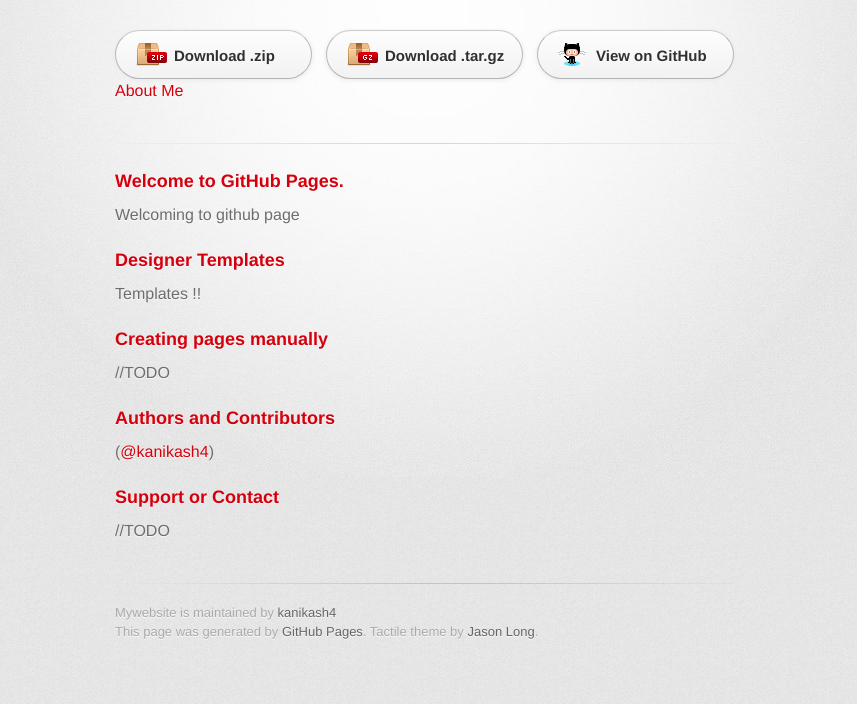
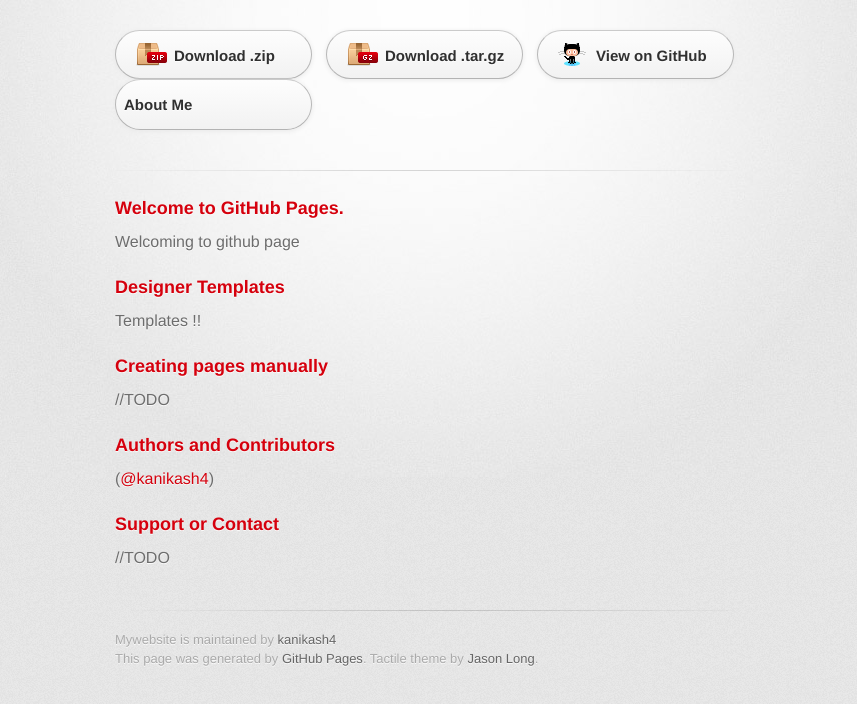
Before and after one commit to kanikash4/mywebsite, a plain HTML site: page index.html in a window 1280 px wide. Shown: the part 96-800 px from the top of the page, without its empty margins (215-1072 px from the left). Drawn offline with Linux system fonts and the light colour scheme; a web font is replaced by a local one.

Commit message:
Applying css

```diff
--- a/index.html
+++ b/index.html
@@ -26,7 +26,7 @@
           <a href="https://github.com/kanikash4/mywebsite/zipball/master" id="download-zip" class="button"><span>Download .zip</span></a>
           <a href="https://github.com/kanikash4/mywebsite/tarball/master" id="download-tar-gz" class="button"><span>Download .tar.gz</span></a>
           <a href="https://github.com/kanikash4/mywebsite" id="view-on-github" class="button"><span>View on GitHub</span></a>
-          <a href="https://about.me/kanikash4">About Me</a>
+          <a href="https://about.me/kanikash4" id="view-on-github" class="button">About Me</a>
         </section>
 
         <hr>
```
